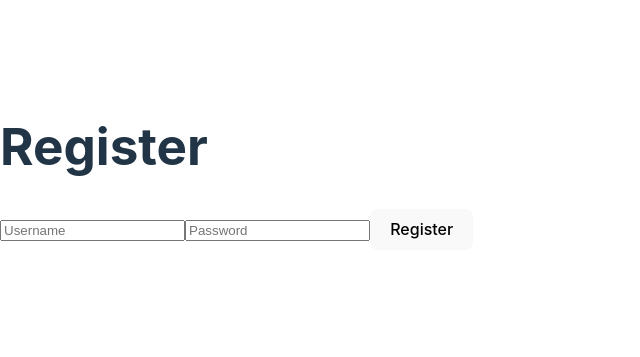
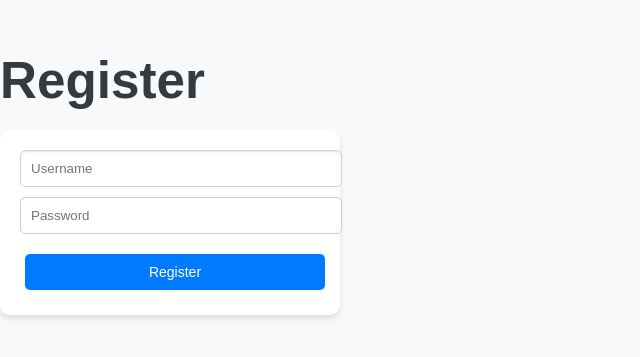
Before and after one commit to jonatangroncode/To-do-app, a React (Vite) app in the folder frontend/: page /register in a window 1280 px wide. Shown: the part 233-590 px from the top of the page, without its empty margins (0-640 px from the left). Built offline with nearby package versions, Linux system fonts and the light colour scheme.

Commit message:
feat: css for pages

```diff
--- a/frontend/src/App.css
+++ b/frontend/src/App.css
@@ -0,0 +1,19 @@
+body {
+    margin: 0;
+    font-family: Arial, sans-serif;
+    background-color: #f8f9fa;
+    color: #212529;
+}
+
+h1, h2, h3 {
+    font-weight: bold;
+}
+
+a {
+    text-decoration: none;
+    color: #007bff;
+}
+
+a:hover {
+    color: #0056b3;
+}
--- a/frontend/src/components/Login.jsx
+++ b/frontend/src/components/Login.jsx
@@ -1,6 +1,7 @@
 import React, { useState } from "react";
 import axios from "axios";
 import { useNavigate } from "react-router-dom";
+import "./css/Login.css";
 
 const Login = () => {
   const [username, setUsername] = useState("");
--- a/frontend/src/components/Register.jsx
+++ b/frontend/src/components/Register.jsx
@@ -1,6 +1,8 @@
 import React, { useState } from "react";
 import axios from "axios";
 import { useNavigate } from "react-router-dom";
+import "./css/Register.css";
+
 
 const Register = () => {
   const [username, setUsername] = useState("");
--- a/frontend/src/components/Todo.jsx
+++ b/frontend/src/components/Todo.jsx
@@ -1,5 +1,7 @@
 import React, { useState, useEffect } from "react";
 import axios from "axios";
+import './css/Todo.css'
+
 
 const Todo = () => {
   const [todos, setTodos] = useState([]);
--- /dev/null
+++ b/frontend/src/components/css/Login.css
@@ -0,0 +1,44 @@
+.container {
+    display: flex;
+    flex-direction: column;
+    justify-content: center;
+    align-items: center;
+    min-height: 100vh;
+    background-color: #f0f0f0;
+}
+
+form {
+    background-color: white;
+    padding: 20px;
+    border-radius: 10px;
+    box-shadow: 0 4px 6px rgba(0, 0, 0, 0.1);
+    width: 300px;
+}
+
+form input {
+    width: 100%;
+    padding: 10px;
+    margin-bottom: 15px;
+    border: 1px solid #ccc;
+    border-radius: 5px;
+}
+
+form button {
+    width: 100%;
+    padding: 10px;
+    background-color: #007bff;
+    color: white;
+    border: none;
+    border-radius: 5px;
+    cursor: pointer;
+}
+
+form button:hover {
+    background-color: #0056b3;
+}
+
+.error {
+    color: red;
+    margin-top: 10px;
+    text-align: center;
+}
--- /dev/null
+++ b/frontend/src/components/css/Todo.css
@@ -0,0 +1,131 @@
+body {
+    font-family: Arial, sans-serif;
+    margin: 0;
+    padding: 0;
+    background-color: #f8f9fa;
+    color: #212529;
+}
+
+.container {
+    display: flex;
+    flex-direction: column;
+    align-items: center;
+    padding: 20px;
+    background-color: #f8f9fa;
+    min-height: 100vh;
+}
+
+h1 {
+    margin-bottom: 20px;
+    color: #343a40;
+}
+
+h2, h3 {
+    margin-top: 20px;
+    color: #495057;
+}
+
+input[type="text"] {
+    width: 300px;
+    padding: 10px;
+    margin-bottom: 10px;
+    border: 1px solid #ced4da;
+    border-radius: 5px;
+    box-shadow: inset 0 1px 2px rgba(0, 0, 0, 0.1);
+}
+
+button {
+    padding: 10px 15px;
+    margin: 5px;
+    border: none;
+    border-radius: 5px;
+    cursor: pointer;
+    font-size: 14px;
+}
+
+button:hover {
+    opacity: 0.9;
+}
+
+button:active {
+    transform: scale(0.98);
+}
+
+button.add {
+    background-color: #28a745;
+    color: white;
+}
+
+button.edit {
+    background-color: #ffc107;
+    color: white;
+}
+
+button.save {
+    background-color: #007bff;
+    color: white;
+}
+
+button.cancel {
+    background-color: #6c757d;
+    color: white;
+}
+
+button.delete {
+    background-color: #dc3545;
+    color: white;
+}
+
+ul {
+    list-style: none;
+    padding: 0;
+    width: 100%;
+    max-width: 500px;
+}
+
+li {
+    background-color: white;
+    margin-bottom: 10px;
+    padding: 15px;
+    border-radius: 5px;
+    box-shadow: 0 2px 4px rgba(0, 0, 0, 0.1);
+}
+
+.todo-item {
+    display: flex;
+    justify-content: space-between;
+    align-items: center;
+}
+
+.todo-item input[type="text"] {
+    width: 80%;
+    margin-right: 10px;
+}
+
+.todo-actions {
+    display: flex;
+    gap: 5px;
+}
+
+ul ul {
+    margin-top: 10px;
+    padding-left: 20px;
+    list-style: disc;
+}
+
+ul ul li {
+    background-color: transparent;
+    box-shadow: none;
+    padding: 5px 0;
+    color: #495057;
+}
+
+.editing {
+    border: 2px solid #007bff;
+    background-color: #e9ecef;
+}
+
+.editing input {
+    border: 1px solid #007bff;
+    background-color: #ffffff;
+}
```
Also changed, not shown: frontend/src/components/css/Register.css (added).
